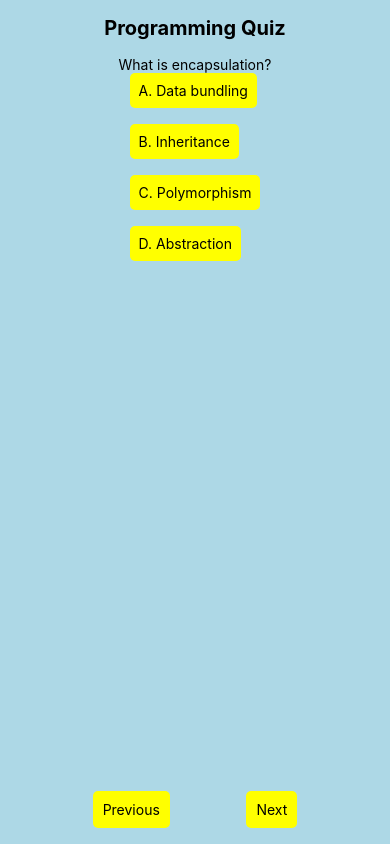
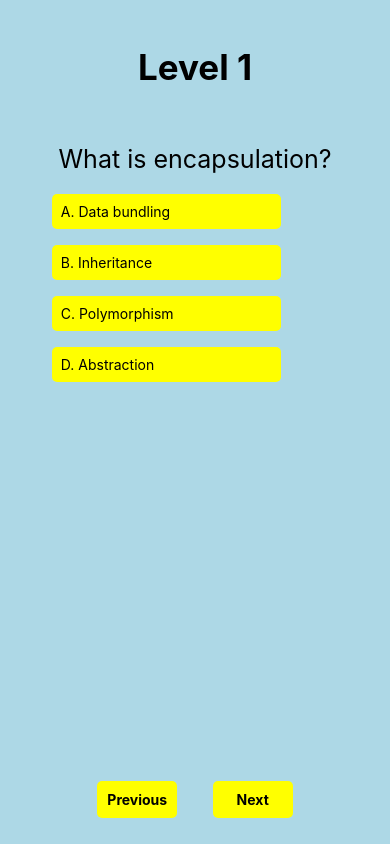
Before and after one commit to izalu99/cprg303-project, a React Native app in the folder Coddingo/: screen / in a window 390 px wide. Built offline with nearby package versions, Linux system fonts and the light colour scheme.

Commit message:
fixed some styling

```diff
--- a/Coddingo/quiz/quiz-component.jsx
+++ b/Coddingo/quiz/quiz-component.jsx
@@ -95,13 +95,16 @@ function QuizComponent({ questions }) {
 
     return (
         <View style={styles.container}>
-          <Text style={styles.header}>Programming Quiz</Text>
+          <Text style={styles.header}>Level 1</Text>
 
           {/* Display question text */}
-          <Text>{questions[currentQuestionIndex].question}</Text>
+          <Text style={{marginTop:40, fontSize:25, width:'90%', alignContent:'center', textAlign:'center'}}>
+            {questions[currentQuestionIndex].question}
+          </Text>
 
           {/* Display choices */}
           <FlatList
+            style={{ width: '80%', marginTop: 20, }}
             data={questions[currentQuestionIndex].choices}
             renderItem={renderChoice}
             keyExtractor={(item) => item}
@@ -114,7 +117,7 @@ function QuizComponent({ questions }) {
             onPress={handlePrevPress}
             disabled={prevQuestionIndex === null}
             >
-              <Text>Previous</Text>
+              <Text style={{fontWeight:'bold'}}>Previous</Text>
             </TouchableOpacity>
 
             {/* Next button to move to the next question*/}
@@ -123,7 +126,7 @@ function QuizComponent({ questions }) {
             onPress={handleNextPress}
             disabled={!answered}
             >
-                <Text>Next</Text>
+                <Text style={{fontWeight:'bold'}}>Next</Text>
             </TouchableOpacity>
           </View>
         </View>
@@ -139,9 +142,10 @@ const styles = StyleSheet.create({
     backgroundColor: 'lightblue',
   },
   header: {
-    fontSize: 20,
+    fontSize: 35,
     fontWeight: 'bold',
     marginBottom: 16,
+    marginTop: 30,
   },
   choice: {
     fontSize: 16,
@@ -150,37 +154,36 @@ const styles = StyleSheet.create({
     backgroundColor: 'yellow',
     marginBottom: 8,
     borderRadius: 5,
+    width: '80%',
   },
+  correctMarker: {
+    marginLeft: 'auto',
+    color: 'green',
+    fontSize: 20,
+  },
+  // choice container has both choice and correctMarker
   choiceContainer:{
     flexDirection: 'row', // display choices horizontally
     alignItems: 'center',
     marginBottom: 8, // space between choices
     justifyContent: 'space-between', // space between choices and markers
   },
-  correctMarker: {
-    marginLeft: 8,
-    color: 'green',
-    fontSize: 20,
-  },
-  incorrectMarker: {
-    position: 'absolute',
-    top: 4,
-    right: 4,
-    color: 'red',
-    fontSize: 20,
-  },
   navButtonsContainer:{
     flexDirection: 'row',
     justifyContent: 'space-evenly',
-    marginTop: 3,
-    width: '100%',
-    borderColor: 'gray',
+    marginTop: 8,
+    width: '80%',
+    padding: 10,
+    backgroundColor: 'transparent',
   },
   navButton: {
     marginTop: 3,
     padding: 10,
     backgroundColor: 'yellow',
     borderRadius: 5,
+    alignContent: 'center',
+    alignItems: 'center',
+    width: '30%',
   },
 });
 
```
